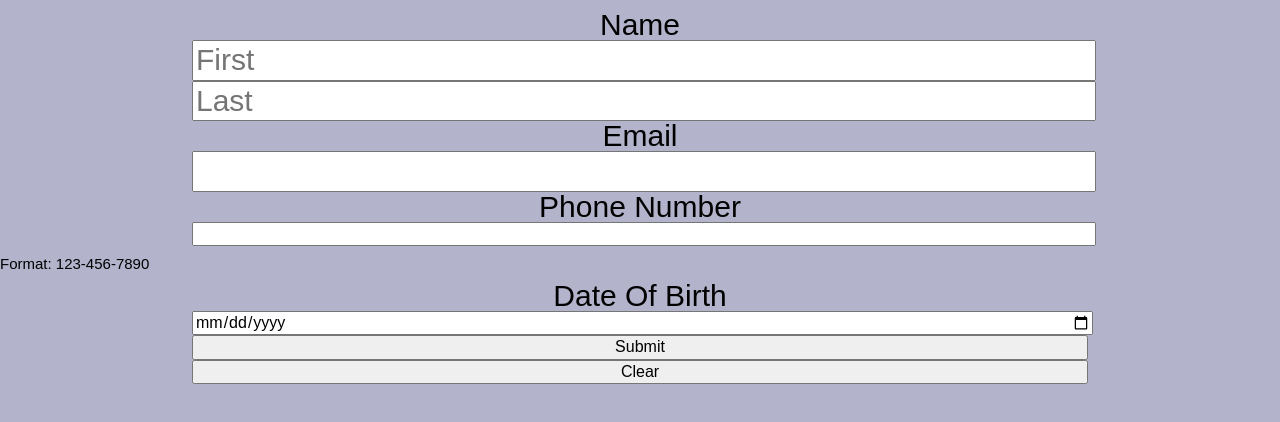
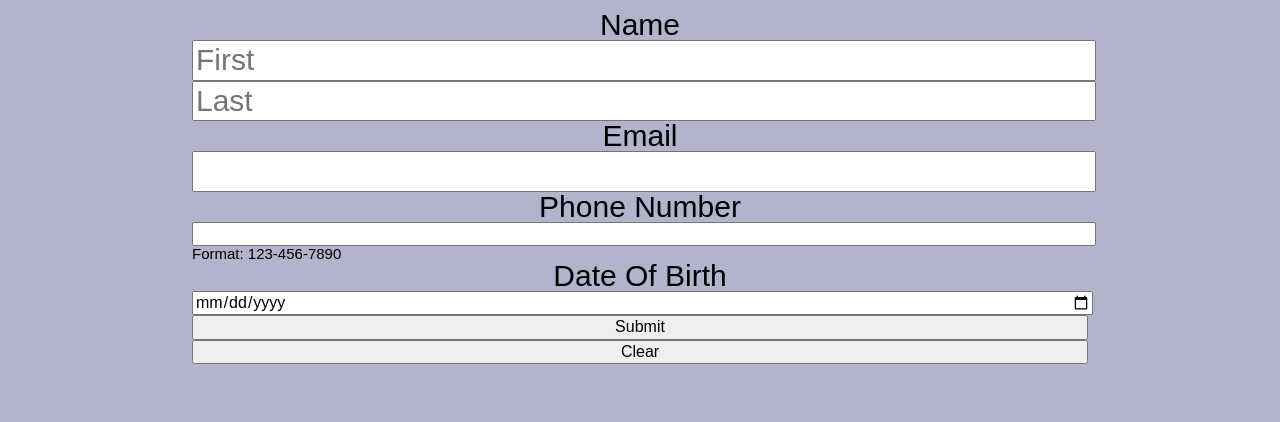
Before and after one commit to Fmutnansky/ITMD362-Lab2, a plain HTML site: page index.html in a window 1280 px wide. Drawn offline with Linux system fonts and the light colour scheme.

Commit message:
fixing errors

```diff
--- a/index.html
+++ b/index.html
@@ -19,11 +19,8 @@
 
       <label>Phone Number</label>
       <input type="tel" id="phone" name="phone" pattern="[0-9]{3}-[0-9]{3}-[0-9]{4}">
-    </div>
-    <div id="info">
-      <info>Format: 123-456-7890</info>
-    </div>
-    <div id="container">
+      <div id="info">Format: 123-456-7890</div>
+
       <label for="birthday">Date Of Birth</label>
       <input type="date" id="birthday" name="birthday">
       <div id="submit"> </div>
```
